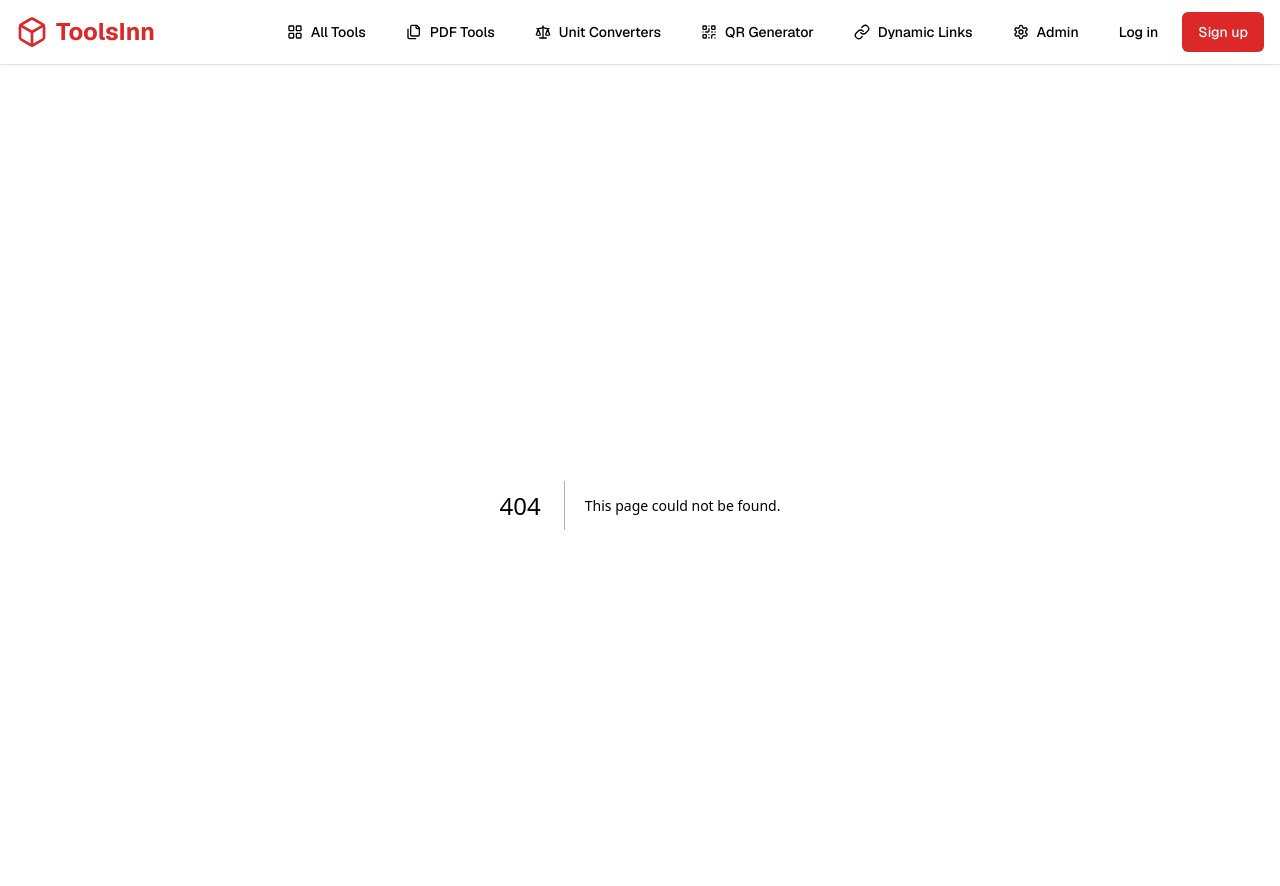
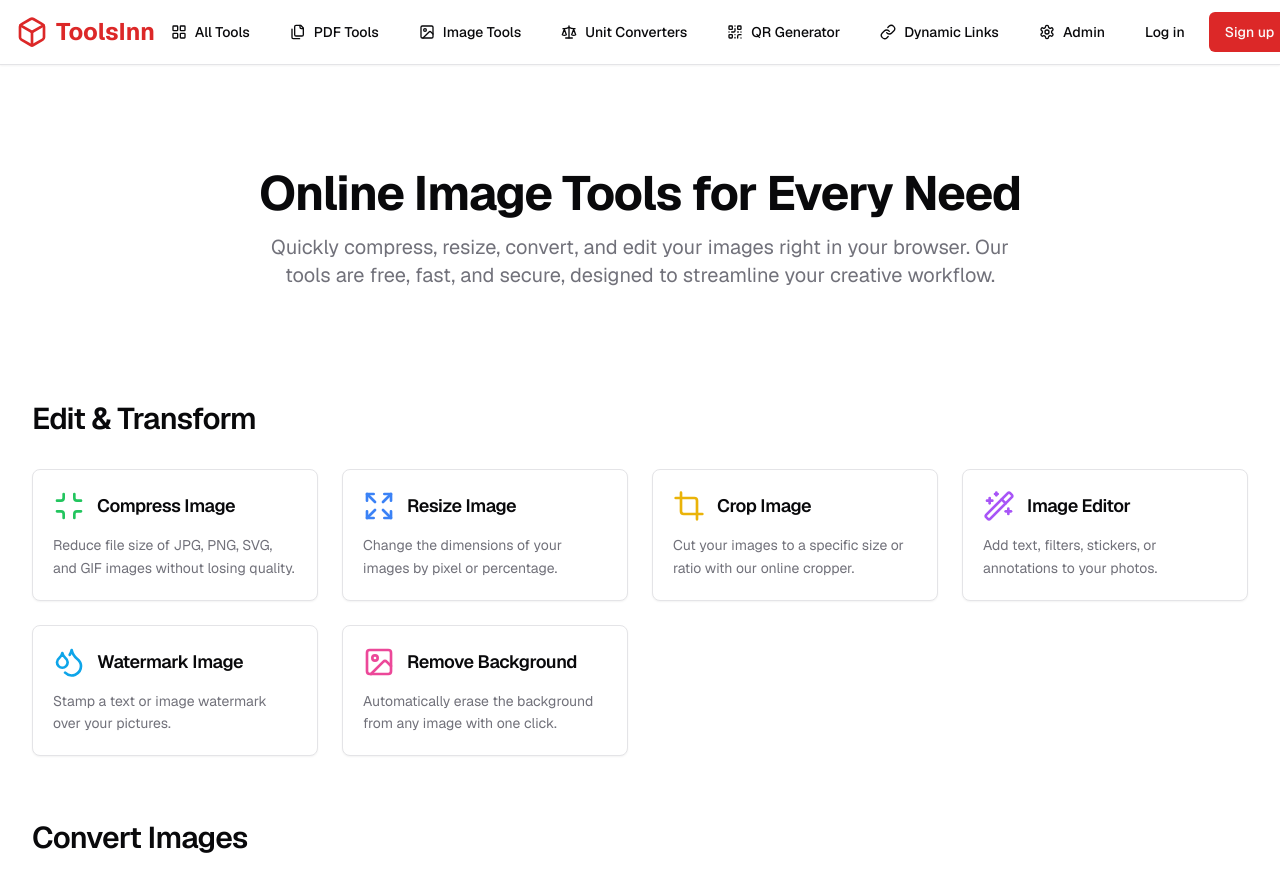
Before and after one commit to mygit625/mypr, a Next.js app: page /image-tools in a window 1280 px wide. Before the commit this address had no page. Shown: the top 886 px of the page. Built offline with nearby package versions, Linux system fonts and the light colour scheme.

Commit message:
which image tools would be good? add some image tools cards inside image

```diff
--- /dev/null
+++ b/src/app/image-tools/page.tsx
@@ -0,0 +1,80 @@
+import { FeatureCard } from '@/components/feature/feature-card';
+import {
+  Minimize, Expand, Crop, Image as ImageIcon, Droplets, Wand2, Type, ArrowRightLeft, ImageUp
+} from 'lucide-react';
+import type { LucideIcon } from 'lucide-react';
+
+interface Feature {
+  title: string;
+  description: string;
+  href: string;
+  Icon: LucideIcon;
+  iconColor?: string;
+}
+
+interface FeatureCategory {
+  name: string;
+  features: Feature[];
+}
+
+const featuresByCategory: FeatureCategory[] = [
+  {
+    name: 'Edit & Transform',
+    features: [
+      { title: 'Compress Image', description: 'Reduce file size of JPG, PNG, SVG, and GIF images without losing quality.', href: '#', Icon: Minimize, iconColor: 'text-green-500' },
+      { title: 'Resize Image', description: 'Change the dimensions of your images by pixel or percentage.', href: '#', Icon: Expand, iconColor: 'text-blue-500' },
+      { title: 'Crop Image', description: 'Cut your images to a specific size or ratio with our online cropper.', href: '#', Icon: Crop, iconColor: 'text-yellow-500' },
+      { title: 'Image Editor', description: 'Add text, filters, stickers, or annotations to your photos.', href: '#', Icon: Wand2, iconColor: 'text-purple-500' },
+      { title: 'Watermark Image', description: 'Stamp a text or image watermark over your pictures.', href: '#', Icon: Droplets, iconColor: 'text-sky-500' },
+      { title: 'Remove Background', description: 'Automatically erase the background from any image with one click.', href: '#', Icon: ImageIcon, iconColor: 'text-pink-500' },
+    ],
+  },
+  {
+    name: 'Convert Images',
+    features: [
+      { title: 'Convert to JPG', description: 'Transform PNG, GIF, TIF, or RAW images to the JPG format.', href: '#', Icon: ArrowRightLeft, iconColor: 'text-red-500' },
+      { title: 'Convert from JPG', description: 'Change JPG images to other formats like PNG or GIF.', href: '#', Icon: ArrowRightLeft, iconColor: 'text-red-600' },
+      { title: 'Upscale Image', description: 'Increase the resolution of your images using AI.', href: '#', Icon: ImageUp, iconColor: 'text-indigo-500' },
+      { title: 'Add Text to Image', description: 'Easily add text and captions to your photos for memes or labels.', href: '#', Icon: Type, iconColor: 'text-orange-500' },
+    ],
+  },
+];
+
+export default function ImageToolsPage() {
+  return (
+    <div className="space-y-12 md:space-y-16 pb-16">
+      <section className="text-center pt-12 pb-8 md:pt-16 md:pb-12">
+        <div className="container mx-auto px-4">
+          <h1 className="text-4xl md:text-5xl font-bold tracking-tight mb-4">
+            Online Image Tools for Every Need
+          </h1>
+          <p className="text-lg md:text-xl text-muted-foreground max-w-3xl mx-auto">
+            Quickly compress, resize, convert, and edit your images right in your browser. Our tools are free, fast, and secure, designed to streamline your creative workflow.
+          </p>
+        </div>
+      </section>
+
+      {featuresByCategory.map((category) => (
+        <section key={category.name}>
+          <div className="container mx-auto px-4">
+            <h2 className="text-2xl md:text-3xl font-semibold tracking-tight mb-6 md:mb-8 text-center md:text-left">
+              {category.name}
+            </h2>
+            <div className="grid grid-cols-2 md:grid-cols-3 lg:grid-cols-4 gap-4 md:gap-6">
+              {category.features.map((feature) => (
+                <FeatureCard
+                  key={feature.title}
+                  title={feature.title}
+                  description={feature.description}
+                  href={feature.href}
+                  Icon={feature.Icon}
+                  iconColor={feature.iconColor}
+                />
+              ))}
+            </div>
+          </div>
+        </section>
+      ))}
+    </div>
+  );
+}
--- a/src/app/page.tsx
+++ b/src/app/page.tsx
@@ -14,7 +14,7 @@ interface ToolCategory {
 
 const toolCategories: ToolCategory[] = [
   { title: 'PDF Tools', description: 'Merge, split, compress, convert, and manage your PDF documents.', href: '/pdf-tools', Icon: Files, iconColor: 'text-red-500' },
-  { title: 'Image Tools', description: 'Resize, compress, convert, and edit your images with ease.', href: '#', Icon: Image, iconColor: 'text-blue-500' },
+  { title: 'Image Tools', description: 'Resize, compress, convert, and edit your images with ease.', href: '/image-tools', Icon: Image, iconColor: 'text-blue-500' },
   { title: 'QR Code Generator', description: 'Create custom QR codes for URLs, text, Wi-Fi, and more.', href: '/qr-code', Icon: QrCode, iconColor: 'text-green-500' },
   { title: 'Unit Converters', description: 'Quickly convert between different units of measurement.', href: '/unit-converters', Icon: Scale, iconColor: 'text-yellow-500' },
   { title: 'Device-Aware Links', description: 'Create smart links that send users to different URLs based on their device.', href: '/url-shortener', Icon: LinkIcon, iconColor: 'text-indigo-500' },
--- a/src/app/sitemap.ts
+++ b/src/app/sitemap.ts
@@ -2,6 +2,7 @@ import { MetadataRoute } from 'next'
 
 const toolPaths = [
   '/pdf-tools',
+  '/image-tools',
   '/merge',
   '/split',
   '/compress',
--- a/src/components/layout/navbar.tsx
+++ b/src/components/layout/navbar.tsx
@@ -5,12 +5,13 @@ import Link from 'next/link';
 import { Logo } from '@/components/icons/logo';
 import { Button } from '@/components/ui/button';
 import { Sheet, SheetContent, SheetTrigger } from '@/components/ui/sheet';
-import { Menu, LayoutGrid, Files, Scale, Settings, QrCode, Link as LinkIcon } from 'lucide-react';
+import { Menu, LayoutGrid, Files, Scale, Settings, QrCode, Link as LinkIcon, Image } from 'lucide-react';
 import { cn } from '@/lib/utils';
 
 const navItems = [
   { href: '/', label: 'All Tools', Icon: LayoutGrid },
   { href: '/pdf-tools', label: 'PDF Tools', Icon: Files },
+  { href: '/image-tools', label: 'Image Tools', Icon: Image },
   { href: '/unit-converters', label: 'Unit Converters', Icon: Scale },
   { href: '/qr-code', label: 'QR Generator', Icon: QrCode },
   { href: '/url-shortener', label: 'Dynamic Links', Icon: LinkIcon },
```
